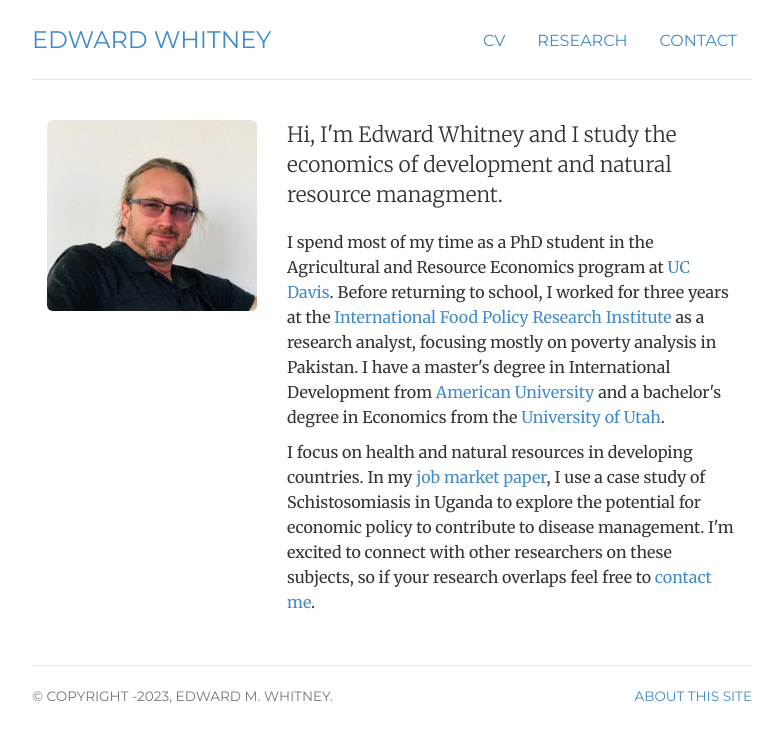
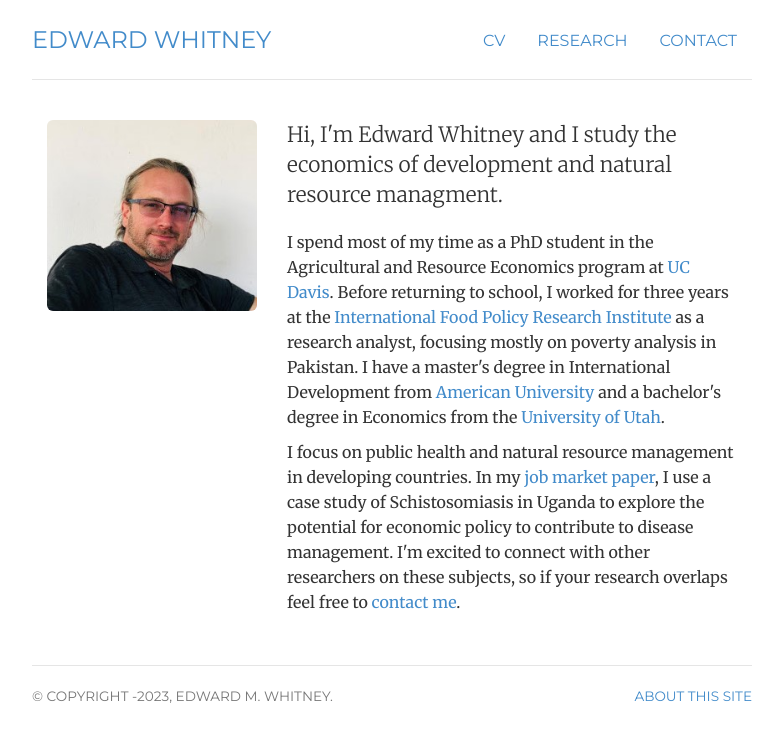
Before and after one commit to edwardmw/edwardmwhitney, a Jekyll site: the page built from index.html, in a window 1280 px wide. Shown: the top 742 px of the page, without its empty margins (248-1030 px from the left). Built offline with Jekyll 4.4.1, drawn with Linux system fonts in a browser that asks for light colours.

Commit message:
Update index.html

```diff
--- a/index.html
+++ b/index.html
@@ -18,7 +18,7 @@ description: Information about Edward Whitney, a Ph.D. candidate in the Agricult
 
 		<p>I spend most of my time as a <span itemprop="title">PhD student</span> in the Agricultural and Resource Economics program at  <a href="https://are.ucdavis.edu/" target="_blank">UC Davis</a>. Before returning to school, I worked for three years at the <a href="https://www.ifpri.org/" target="_blank">International Food Policy Research Institute</a> as a research analyst, focusing mostly on poverty analysis in Pakistan. I have a master's degree in International Development from <a href="https://www.american.edu/" target="_blank">American University</a> and a bachelor's degree in Economics from the <a href="https://www.utah.edu/" target="_blank">University of Utah</a>.</p>
 
-		<p>I focus on health and natural resources in developing countries.
+		<p>I focus on public health and natural resource management in developing countries.
 			In my <a  href="jmp/jmp_intro.pdf" target = _blank>job market paper</a>, I use a case study of Schistosomiasis in Uganda to explore the potential for economic policy to contribute to disease management.
 			I'm excited to connect with other researchers on these subjects, so if your research overlaps feel free to <a href="http://edwardmwhitney.com/contact" target="_blank">contact me</a>.  </p>
 	</div>
```
